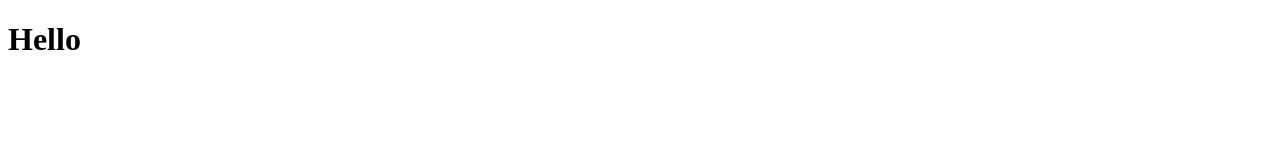
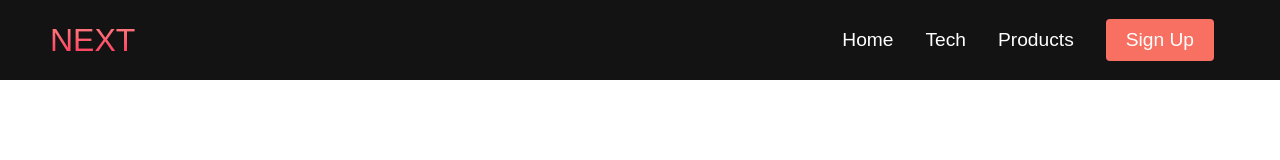
Before and after one commit to JBourton/VR-Website, a plain HTML site: page index.html in a window 1280 px wide. Drawn offline with Linux system fonts and the light colour scheme.

Commit message:
Added basic HTML & CSS for navbar

```diff
--- a/index.html
+++ b/index.html
@@ -8,6 +8,30 @@
     <link rel="stylesheet" href="styles.css">
 </head>
 <body>
-    <h1>Hello</h1>
+    <nav class="navbar">
+        <div class="navbar__container">
+            <a href="" id="navbar__logo">NEXT</a>
+            <div class="navbar__toggle" id="mobile-menu">
+                <!-- Developer note: shift + alt + down arrow copies the current line onto the line below -->
+                <span class="bar"></span>
+                <span class="bar"></span>
+                <span class="bar"></span>
+            </div>
+            <ul class="navbar__menu">
+                <li class="navbar__item">
+                    <a href="/" class="navbar__links">Home</a>
+                </li>
+                <li class="navbar__item">
+                    <a href="/tech.html" class="navbar__links">Tech</a>
+                </li>
+                <li class="navbar__item">
+                    <a href="/" class="navbar__links">Products</a>
+                </li>
+                <li class="navbar__btn">
+                    <a href="/" class="button">Sign Up</a>
+                </li>
+            </ul>
+        </div>
+    </nav>
 </body>
 </html>
--- a/styles.css
+++ b/styles.css
@@ -0,0 +1,102 @@
+* {
+    box-sizing: border-box;
+    margin: 0;
+    padding: 0;
+    font-family: 'Kumbh Sans', sans-serif;
+}
+
+.navbar {
+    background: #131313;
+    height: 80px;
+    display: flex;
+    justify-content: center;
+    align-items: center;
+    font-size: 1.2rem;
+    position: sticky;
+    top: 0;
+    z-index: 999;
+}
+
+.navbar__container {
+    display: flex;
+    justify-content: space-between;
+    height: 80px;
+    z-index: 1;
+    width: 100%;
+    max-width: 1300px;
+    margin: 0 auto;
+    padding: 0 50px;
+}
+
+#navbar__logo {
+    background-color: #ff8177;
+    background-image: linear-gradient(to top, #ff0844 0%, #ffb199 100%);
+    background-size: 100%;
+    -webkit-background-clip: text;
+    -moz-background-clip: text;
+    -webkit-text-fill-color: transparent;
+    -moz-text-fill-color: transparent;
+    display: flex;
+    align-items: center;
+    cursor: pointer;
+    text-decoration: none;
+    font-size: 2rem;
+}
+
+.fa-gem {
+    margin-right: 0.5rem;
+}
+
+.navbar__menu {
+    display: flex;
+    align-items: center;
+    list-style: none;
+    text-align: center;
+}
+
+.navbar__item {
+    height: 80px;
+}
+
+.navbar__links {
+    color: #fff;
+    display: flex;
+    align-items: center;
+    justify-content: center;
+    text-decoration: none;
+    padding: 0 1rem;
+    height: 100%;
+}
+
+.navbar__btn {
+    display: flex;
+    justify-content: center;
+    align-items: center;
+    padding: 0 1rem;
+    width: 100%;
+}
+
+.button {
+    display: flex;
+    justify-content: center;
+    align-items: center;
+    text-decoration: none;
+    padding: 10px 20px;
+    height: 100%;
+    width: 100%;
+    border: none;
+    outline: none;
+    border-radius: 4px;
+    background: #f77062;
+    color: #fff;
+}
+
+.button:hover {
+    background: #4837ff;
+    transition: all 0.3s ease;
+}
+
+.navbar__links:hover {
+    color: #f77062;
+    transition: all 0.3s ease;
+}
```
